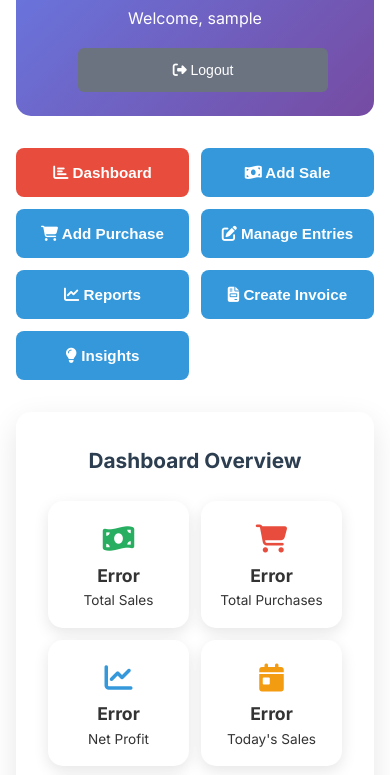
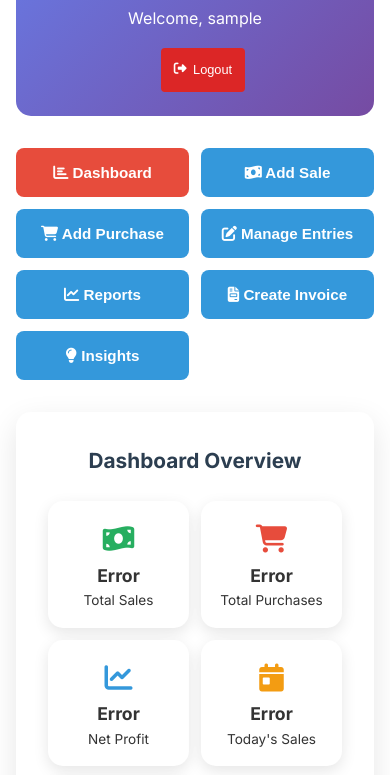
Before and after one commit to salman618-web/khan-automobiles-website, a website: page admin.html in a window 390 px wide. Shown: the part 222-997 px from the top of the page. Drawn offline with nearby package versions, Linux system fonts and the light colour scheme; no server answers; sample sign-in values are in the browser's storage.

Commit message:
Change logout button color from gray to bright red: create dedicated btn-logout class with red styling and hover effects

```diff
--- a/admin.html
+++ b/admin.html
@@ -17,7 +17,7 @@
             <h1><i class="fas fa-tachometer-alt"></i> Khan Automobiles Admin Dashboard</h1>
             <div class="admin-info">
                 <span>Welcome, <span id="adminName">Admin</span></span>
-                <button onclick="logout()" class="btn-secondary" style="margin-left: 1rem;">
+                <button onclick="logout()" class="btn-logout" style="margin-left: 1rem;">
                     <i class="fas fa-sign-out-alt"></i> Logout
                 </button>
             </div>
--- a/style.css
+++ b/style.css
@@ -2861,4 +2861,56 @@ a:focus {
     }
 }
 
+/* Logout button bright red styling */
+.btn-logout {
+    background-color: #dc2626;
+    color: white;
+    border: 2px solid #dc2626;
+    padding: 0.5rem 1rem;
+    border-radius: 4px;
+    cursor: pointer;
+    font-size: 0.9rem;
+    font-weight: 500;
+    transition: all 0.3s ease;
+    text-decoration: none;
+    display: inline-flex;
+    align-items: center;
+    gap: 0.5rem;
+}
+
+.btn-logout:hover {
+    background-color: #b91c1c;
+    border-color: #b91c1c;
+    transform: translateY(-1px);
+    box-shadow: 0 4px 8px rgba(220, 38, 38, 0.3);
+}
+
+.btn-logout:active {
+    background-color: #991b1b;
+    border-color: #991b1b;
+    transform: translateY(0);
+    box-shadow: 0 2px 4px rgba(220, 38, 38, 0.2);
+}
+
+.btn-logout:focus {
+    outline: none;
+    box-shadow: 0 0 0 3px rgba(220, 38, 38, 0.3);
+}
+
+/* Mobile responsive for logout button */
+@media (max-width: 767px) {
+    .btn-logout {
+        padding: 0.4rem 0.8rem;
+        font-size: 0.85rem;
+    }
+}
+
+@media (max-width: 480px) {
+    .btn-logout {
+        padding: 0.35rem 0.7rem;
+        font-size: 0.8rem;
+        gap: 0.4rem;
+    }
+}
+
 /* dummy change: no-op to trigger commit--------------- */
```
